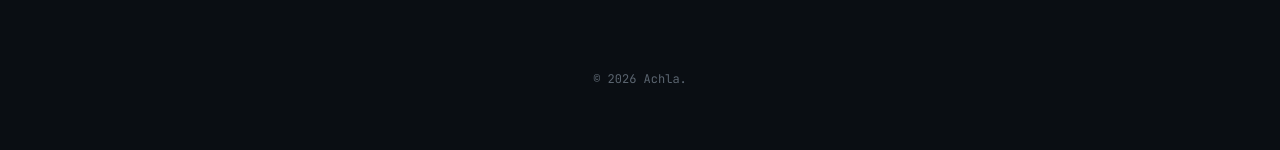
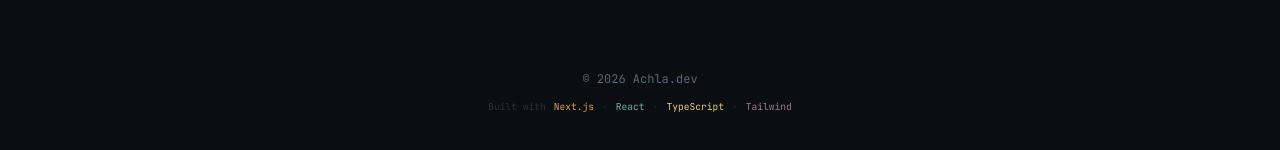
Before and after one commit to achla26/ash-portfolio, a Next.js app: page / in a window 1280 px wide. Shown: the part 7493-7643 px from the top of the page. Built offline with nearby package versions, Linux system fonts and the light colour scheme.

Commit message:
feat: update Footer component with improved layout and branding details

```diff
--- a/src/components/layout/Footer.tsx
+++ b/src/components/layout/Footer.tsx
@@ -3,8 +3,18 @@ export function Footer() {
 
   return (
     <footer className="py-9 pb-12 text-center font-mono text-[0.75rem] text-slate relative z-[1]">
-      <div className="max-w-content mx-auto px-8">
-        © {year} Achla.
+      <div className="max-w-content mx-auto px-8 flex flex-col items-center gap-3">
+        <p>© {year} Achla.dev</p>
+        <p className="text-[0.6rem] text-slate/40 flex items-center gap-2">
+          <span>Built with</span>
+          <span className="text-amber">Next.js</span>
+          <span className="text-slate/30">·</span>
+          <span className="text-signal">React</span>
+          <span className="text-slate/30">·</span>
+          <span className="text-amber-soft">TypeScript</span>
+          <span className="text-slate/30">·</span>
+          <span className="text-mauve">Tailwind</span>
+        </p>
       </div>
     </footer>
   );
```
